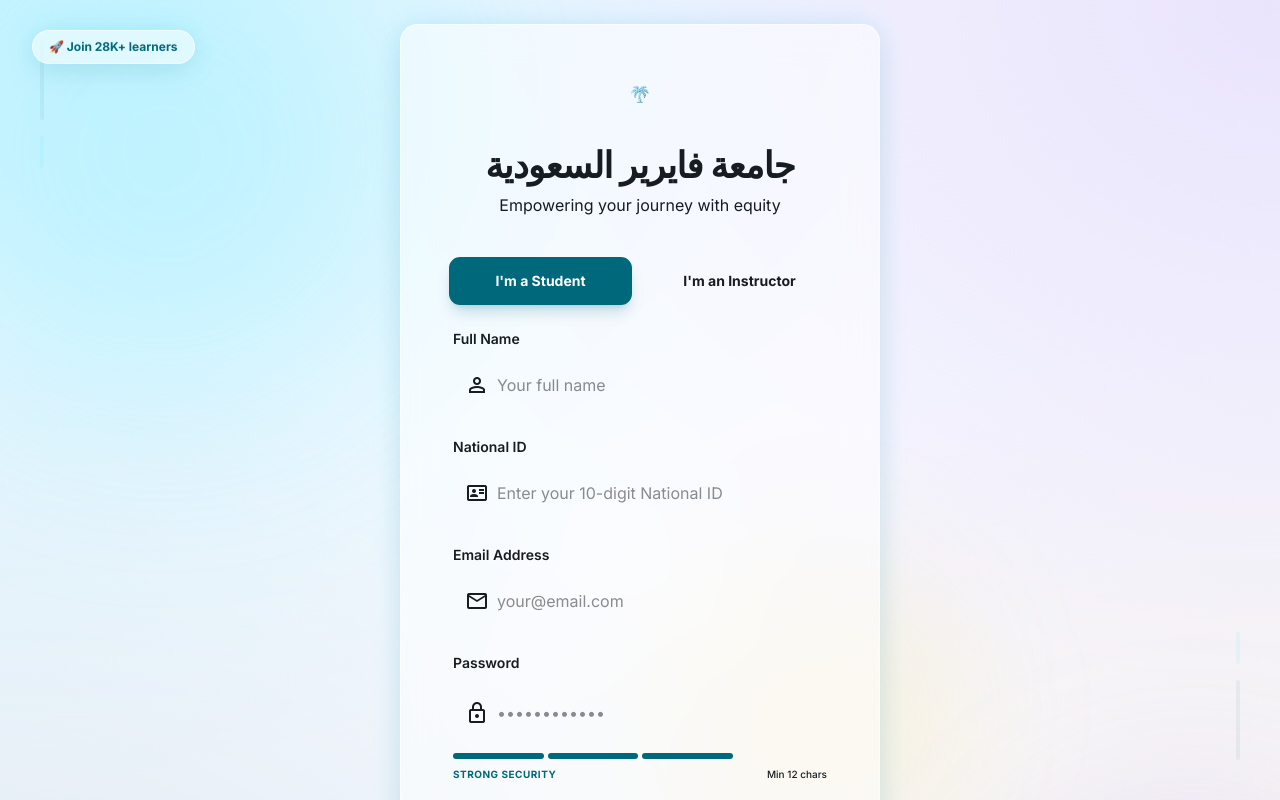
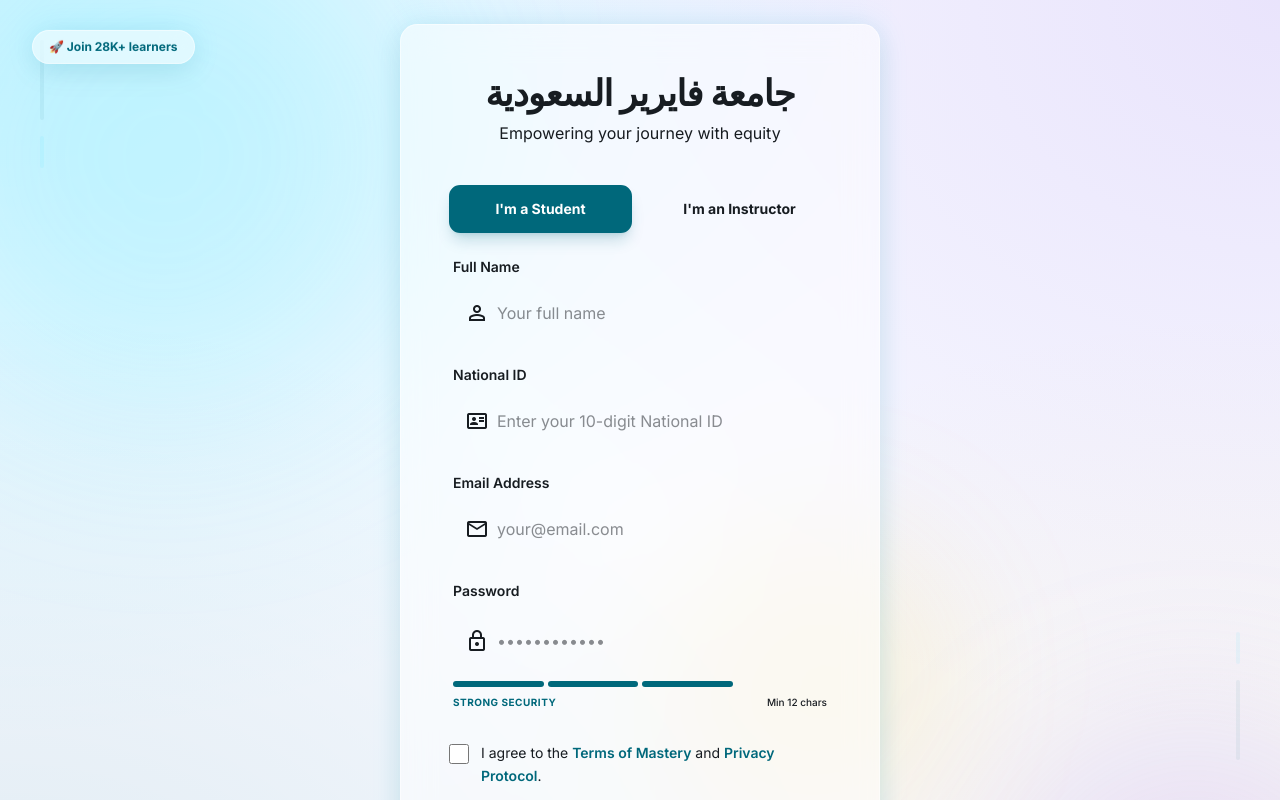
Before and after one commit to islamsamyy/fairer-academy, a Next.js app: page /signup in a window 1280 px wide. Shown: the top 800 px of the page. Built offline with nearby package versions, Linux system fonts and the light colour scheme; no server answers.

Commit message:
fix: remove logo from signup page header

```diff
--- a/src/features/auth/components/SignupForm.tsx
+++ b/src/features/auth/components/SignupForm.tsx
@@ -5,7 +5,6 @@ import { motion , Variants } from 'framer-motion';
 import Link from 'next/link';
 import { supabase } from '@/lib/supabase';
 import { useRouter } from 'next/navigation';
-import Image from 'next/image';
 import { useLanguage } from '@/context/LanguageContext';
 
 const containerVariants: Variants = {
@@ -115,17 +114,6 @@ export default function SignupForm() {
           <div className="p-8 md:p-12">
             {/* Brand Header */}
             <motion.header variants={itemVariants} className="mb-10 text-center">
-              <div className="inline-flex items-center justify-center mb-6">
-                <Link href="/" className="h-12 flex items-center justify-center cursor-pointer outline-none">
-                    <Image
-                      src="/logo.png"
-                      alt="جامعة فايرير السعودية"
-                      width={48}
-                      height={48}
-                      className="h-12 w-auto object-contain hover:scale-105 transition-transform duration-300"
-                    />
-                </Link>
-              </div>
               <h1 className="font-headline text-4xl font-bold tracking-tight text-on-background mb-2">
                 جامعة فايرير السعودية
               </h1>
```
